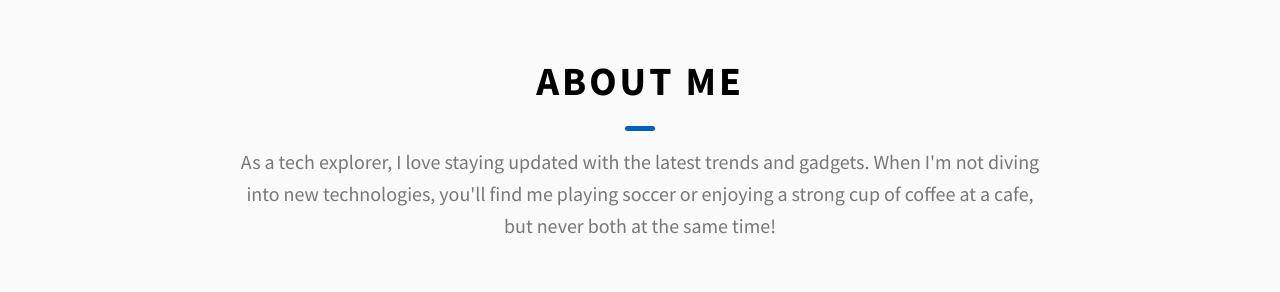
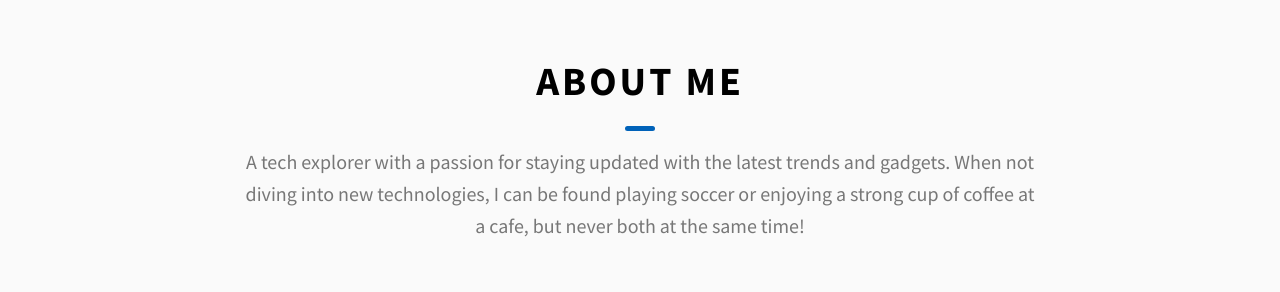
Before and after one commit to shaas1704/shaas1704.github.io, a website: page index.html in a window 1280 px wide. Shown: the part 869-1161 px from the top of the page. Drawn offline with Linux system fonts and the light colour scheme.

Commit message:
Update index.html

```diff
--- a/index.html
+++ b/index.html
@@ -163,8 +163,8 @@
         <h2 class="heading heading-sec heading-sec__mb-med">
           <span class="heading-sec__main">About Me</span>
           <span class="heading-sec__sub">
-            As a tech explorer, I love staying updated with the latest trends and gadgets.
-            When I'm not diving into new technologies, you'll find me playing soccer
+            A tech explorer with a passion for staying updated with the latest trends and gadgets.
+            When not diving into new technologies, I can be found playing soccer
             or enjoying a strong cup of coffee at a cafe, but never both at the same time!
           </span>
         </h2>
```
